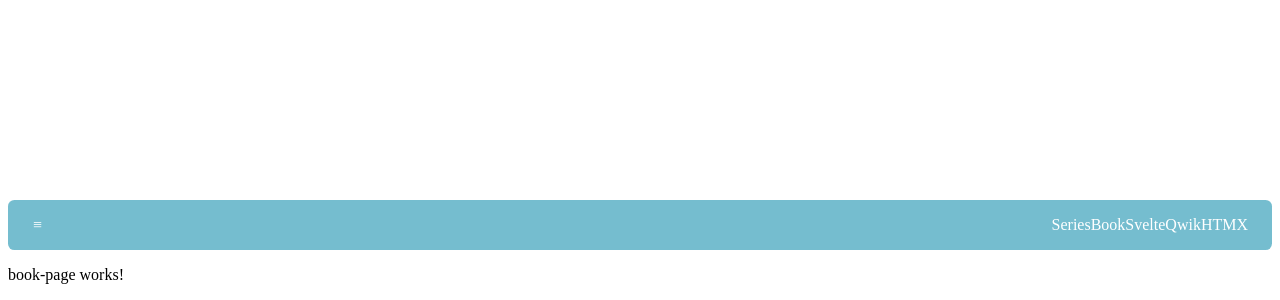
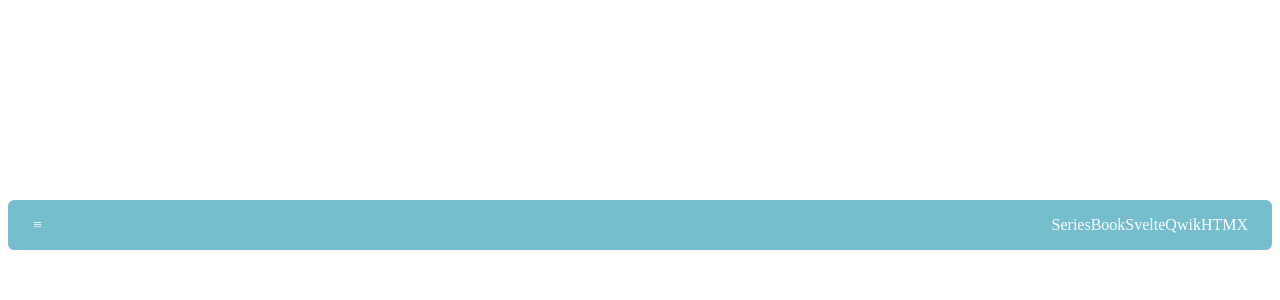
Before and after one commit to ochampaughj1/Web-Dev-App, an Angular app: page /book-page in a window 1280 px wide. Shown: the part 608-908 px from the top of the page. Built offline with nearby package versions, Linux system fonts and the light colour scheme.

Commit message:
staging for merge

```diff
--- a/src/app/book-page/book-page.component.css
+++ b/src/app/book-page/book-page.component.css
@@ -0,0 +1,3 @@
+p {
+color: white;
+}
```
